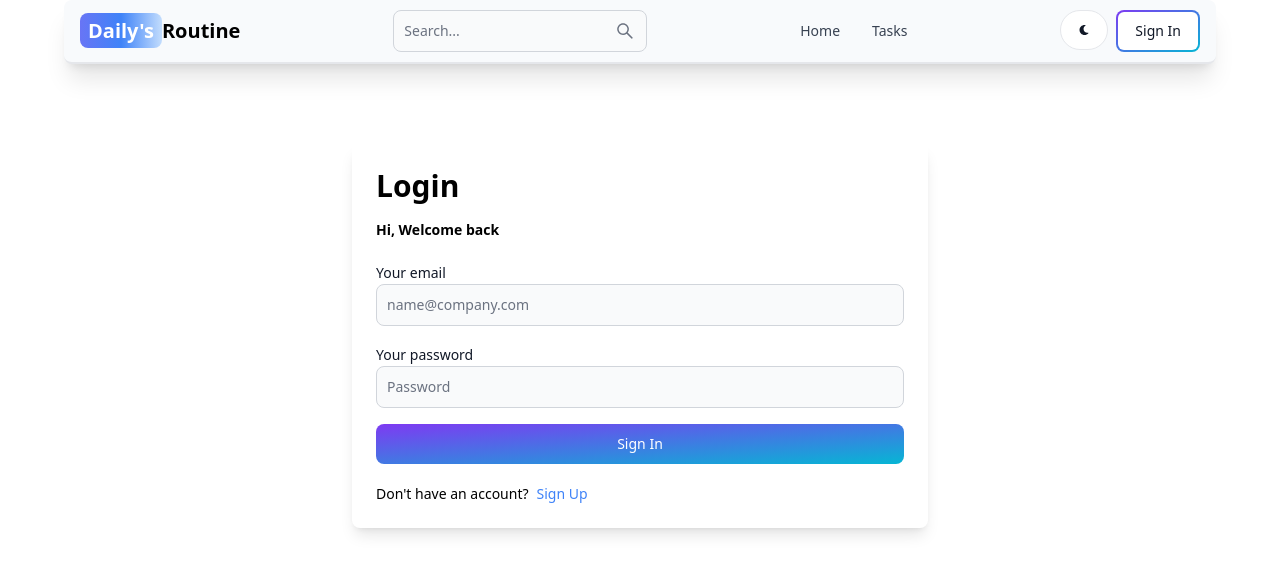
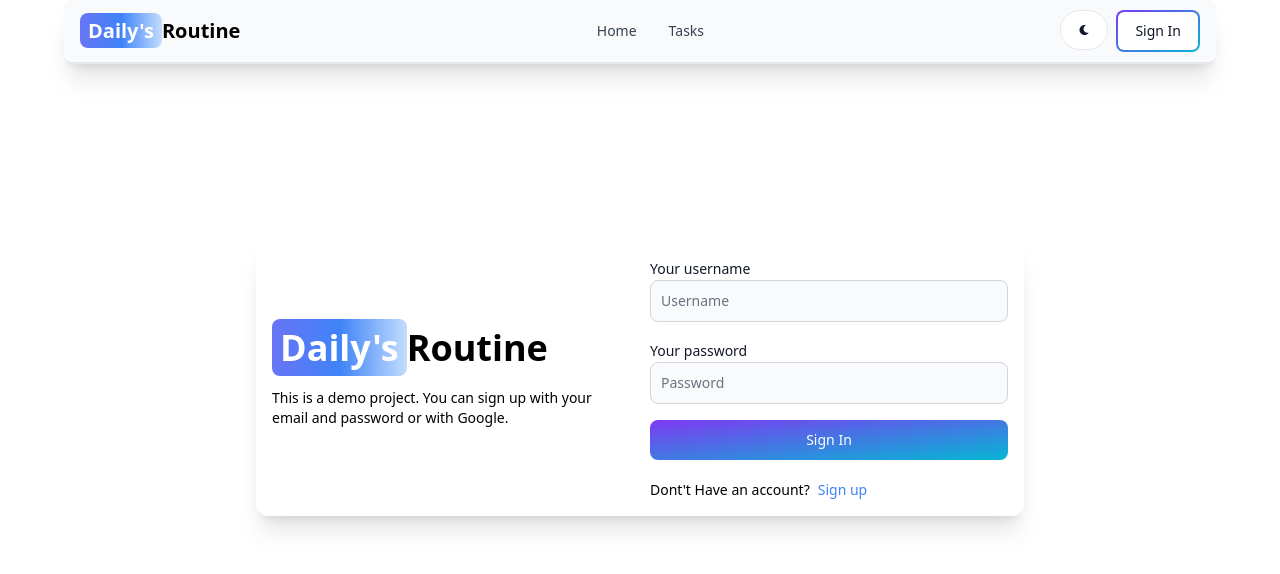
Before and after one commit to SwornimShrestha/RoutineApplication, a React (Vite) app: page /sign-in in a window 1280 px wide. Shown: the top 574 px of the page. Built offline with nearby package versions, Linux system fonts and the light colour scheme.

Commit message:
OtpIncomplete

```diff
--- a/src/components/Header.jsx
+++ b/src/components/Header.jsx
@@ -18,7 +18,7 @@ const Header = () => {
           </span>
           Routine
         </Link>
-        <TextInput
+        {/* <TextInput
           type="text"
           placeholder="Search..."
           rightIcon={AiOutlineSearch}
@@ -27,7 +27,7 @@ const Header = () => {
 
         <Button className="w-12 h-10 lg:hidden" color="gray" pill>
           <AiOutlineSearch />
-        </Button>
+        </Button> */}
         <div className="flex gap-2 md:order-2">
           <Button className="w-12 h-10 hidden sm:inline " color="gray" pill>
             <FaMoon />
--- a/src/components/Otp.jsx
+++ b/src/components/Otp.jsx
@@ -1,113 +1,190 @@
-import React, { useState } from "react";
+// import React, { useState } from "react";
 
-const Otp = ({ email }) => {
-  const [otp, setOtp] = useState("");
+// const Otp = ({ email }) => {
+//   const [otp, setOtp] = useState("");
 
-  const handleSubmit = async (e) => {
-    e.preventDefault();
+//   const handleSubmit = async (e) => {
+//     e.preventDefault();
 
-    const res = await fetch(
-      `http://localhost:8080/api/auth/verify-otp?otp=${otp}&email=${email}`,
-      {
-        method: "POST",
+//     const res = await fetch(
+//       `http://localhost:8080/api/auth/verify-otp?otp=${otp}&email=${email}`,
+//       {
+//         method: "POST",
+//       }
+//     );
+//     if (res.ok) {
+//       console.log("OTP verified successfully.");
+//     } else {
+//       console.error("OTP verification failed.");
+//     }
+//   };
+//   return (
+//     <div>
+//       <div className="relative flex min-h-screen flex-col justify-center overflow-hidden bg-gray-50 py-12">
+//         <div className="relative bg-white px-6 pt-10 pb-9 shadow-lg mx-auto w-full max-w-sm rounded-2xl">
+//           <div className="mx-auto flex w-full max-w-sm flex-col space-y-16">
+//             <div className="flex flex-col items-center justify-center text-center space-y-2">
+//               <div className="font-semibold text-xl">
+//                 <p>Email Verification</p>
+//               </div>
+//               <div className="flex flex-row text-sm font-medium text-gray-400">
+//                 <p>We have sent a code to your email ****@gmail.com</p>
+//               </div>
+//             </div>
+
+//             <div>
+//               <form onSubmit={handleSubmit}>
+//                 <input
+//                   type="number"
+//                   value={otp}
+//                   onChange={(e) => setOtp(e.target.value)}
+//                 />
+//                 {/* <div className="flex flex-col space-y-16">
+//                   <div className="flex flex-row items-center justify-between mx-auto w-full max-w-xs gap-2">
+//                     <div className="w-16 h-16 ">
+//                       <input
+//                         className="w-full h-full flex flex-col items-center justify-center text-center px-5 outline-none rounded-xl border border-gray-200 text-lg bg-white focus:bg-gray-50 focus:ring-1 ring-blue-700"
+//                         type="text"
+//                       />
+//                     </div>
+//                     <div className="w-16 h-16 ">
+//                       <input
+//                         className="w-full h-full flex flex-col items-center justify-center text-center px-5 outline-none rounded-xl border border-gray-200 text-lg bg-white focus:bg-gray-50 focus:ring-1 ring-blue-700"
+//                         type="text"
+//                       />
+//                     </div>
+//                     <div className="w-16 h-16 ">
+//                       <input
+//                         className="w-full h-full flex flex-col items-center justify-center text-center px-5 outline-none rounded-xl border border-gray-200 text-lg bg-white focus:bg-gray-50 focus:ring-1 ring-blue-700"
+//                         type="text"
+//                       />
+//                     </div>
+//                     <div className="w-16 h-16 ">
+//                       <input
+//                         className="w-full h-full flex flex-col items-center justify-center text-center px-5 outline-none rounded-xl border border-gray-200 text-lg bg-white focus:bg-gray-50 focus:ring-1 ring-blue-700"
+//                         type="text"
+//                       />
+//                     </div>
+//                     <div className="w-16 h-16 ">
+//                       <input
+//                         className="w-full h-full flex flex-col items-center justify-center text-center px-5 outline-none rounded-xl border border-gray-200 text-lg bg-white focus:bg-gray-50 focus:ring-1 ring-blue-700"
+//                         type="text"
+//                       />
+//                     </div>
+//                     <div className="w-16 h-16 ">
+//                       <input
+//                         className="w-full h-full flex flex-col items-center justify-center text-center px-5 outline-none rounded-xl border border-gray-200 text-lg bg-white focus:bg-gray-50 focus:ring-1 ring-blue-700"
+//                         type="text"
+//                       />
+//                     </div>
+//                   </div>
+
+//                   <div className="flex flex-col space-y-5">
+//                     <div>
+//                       <button
+//                         type="submit"
+//                         className="flex flex-row items-center justify-center text-center w-full border rounded-xl outline-none py-5 bg-blue-700 border-none text-white text-sm shadow-sm"
+//                       >
+//                         Verify Account
+//                       </button>
+//                     </div>
+
+//                     <div className="flex flex-row items-center justify-center text-center text-sm font-medium space-x-1 text-gray-500">
+//                       <p>Didn't recieve code?</p>{" "}
+//                       <a
+//                         className="flex flex-row items-center text-blue-600"
+//                         href="http://"
+//                         target="_blank"
+//                         rel="noopener noreferrer"
+//                       >
+//                         Resend
+//                       </a>
+//                     </div>
+//                   </div>
+//                 </div> */}
+//               </form>
+//             </div>
+//           </div>
+//         </div>
+//       </div>
+//     </div>
+//   );
+// };
+
+// export default Otp;
+
+"use client";
+
+import { Button, Checkbox, Label, Modal, TextInput } from "flowbite-react";
+import { useState } from "react";
+
+import React from "react";
+
+const Otp = () => {
+  const [openModal, setOpenModal] = useState(true);
+  const [email, setEmail] = useState("");
+
+  function onCloseModal() {
+    setOpenModal(false);
+    setEmail("");
   }
-    );
-    if (res.ok) {
-      console.log("OTP verified successfully.");
-    } else {
-      console.error("OTP verification failed.");
-    }
-  };
+
   return (
+    <>
+      <Button onClick={() => setOpenModal(true)}>Toggle modal</Button>
+      <Modal show={openModal} size="md" onClose={onCloseModal} popup>
+        <Modal.Header />
+        <Modal.Body>
+          <div className="space-y-6">
+            <h3 className="text-xl font-medium text-gray-900 dark:text-white">
+              Sign in to our platform
+            </h3>
             <div>
-      <div className="relative flex min-h-screen flex-col justify-center overflow-hidden bg-gray-50 py-12">
-        <div className="relative bg-white px-6 pt-10 pb-9 shadow-lg mx-auto w-full max-w-sm rounded-2xl">
-          <div className="mx-auto flex w-full max-w-sm flex-col space-y-16">
-            <div className="flex flex-col items-center justify-center text-center space-y-2">
-              <div className="font-semibold text-xl">
-                <p>Email Verification</p>
+              <div className="mb-2 block">
+                <Label htmlFor="email" value="Your email" />
               </div>
-              <div className="flex flex-row text-sm font-medium text-gray-400">
-                <p>We have sent a code to your email ****@gmail.com</p>
-              </div>
-            </div>
-
-            <div>
-              <form onSubmit={handleSubmit}>
-                <input
-                  type="number"
-                  value={otp}
-                  onChange={(e) => setOtp(e.target.value)}
-                />
-                {/* <div className="flex flex-col space-y-16">
-                  <div className="flex flex-row items-center justify-between mx-auto w-full max-w-xs gap-2">
-                    <div className="w-16 h-16 ">
-                      <input
-                        className="w-full h-full flex flex-col items-center justify-center text-center px-5 outline-none rounded-xl border border-gray-200 text-lg bg-white focus:bg-gray-50 focus:ring-1 ring-blue-700"
-                        type="text"
+              <TextInput
+                id="email"
+                placeholder="name@company.com"
+                value={email}
+                onChange={(event) => setEmail(event.target.value)}
+                required
               />
             </div>
-                    <div className="w-16 h-16 ">
-                      <input
-                        className="w-full h-full flex flex-col items-center justify-center text-center px-5 outline-none rounded-xl border border-gray-200 text-lg bg-white focus:bg-gray-50 focus:ring-1 ring-blue-700"
-                        type="text"
-                      />
+            <div>
+              <div className="mb-2 block">
+                <Label htmlFor="password" value="Your password" />
               </div>
-                    <div className="w-16 h-16 ">
-                      <input
-                        className="w-full h-full flex flex-col items-center justify-center text-center px-5 outline-none rounded-xl border border-gray-200 text-lg bg-white focus:bg-gray-50 focus:ring-1 ring-blue-700"
-                        type="text"
-                      />
+              <TextInput id="password" type="password" required />
             </div>
-                    <div className="w-16 h-16 ">
-                      <input
-                        className="w-full h-full flex flex-col items-center justify-center text-center px-5 outline-none rounded-xl border border-gray-200 text-lg bg-white focus:bg-gray-50 focus:ring-1 ring-blue-700"
-                        type="text"
-                      />
+            <div className="flex justify-between">
+              <div className="flex items-center gap-2">
+                <Checkbox id="remember" />
+                <Label htmlFor="remember">Remember me</Label>
               </div>
-                    <div className="w-16 h-16 ">
-                      <input
-                        className="w-full h-full flex flex-col items-center justify-center text-center px-5 outline-none rounded-xl border border-gray-200 text-lg bg-white focus:bg-gray-50 focus:ring-1 ring-blue-700"
-                        type="text"
-                      />
+              <a
+                href="#"
+                className="text-sm text-cyan-700 hover:underline dark:text-cyan-500"
+              >
+                Lost Password?
+              </a>
             </div>
-                    <div className="w-16 h-16 ">
-                      <input
-                        className="w-full h-full flex flex-col items-center justify-center text-center px-5 outline-none rounded-xl border border-gray-200 text-lg bg-white focus:bg-gray-50 focus:ring-1 ring-blue-700"
-                        type="text"
-                      />
+            <div className="w-full">
+              <Button>Log in to your account</Button>
             </div>
-                  </div>
-
-                  <div className="flex flex-col space-y-5">
-                    <div>
-                      <button
-                        type="submit"
-                        className="flex flex-row items-center justify-center text-center w-full border rounded-xl outline-none py-5 bg-blue-700 border-none text-white text-sm shadow-sm"
+            <div className="flex justify-between text-sm font-medium text-gray-500 dark:text-gray-300">
+              Not registered?&nbsp;
+              <a
+                href="#"
+                className="text-cyan-700 hover:underline dark:text-cyan-500"
               >
-                        Verify Account
-                      </button>
-                    </div>
-
-                    <div className="flex flex-row items-center justify-center text-center text-sm font-medium space-x-1 text-gray-500">
-                      <p>Didn't recieve code?</p>{" "}
-                      <a
-                        className="flex flex-row items-center text-blue-600"
-                        href="http://"
-                        target="_blank"
-                        rel="noopener noreferrer"
-                      >
-                        Resend
+                Create account
               </a>
             </div>
           </div>
-                </div> */}
-              </form>
-            </div>
-          </div>
-        </div>
-      </div>
-    </div>
+        </Modal.Body>
+      </Modal>
+    </>
   );
 };
 
--- a/src/pages/SignIn.jsx
+++ b/src/pages/SignIn.jsx
@@ -1,43 +1,118 @@
-import React from "react";
-import { Button, Label, TextInput } from "flowbite-react";
-import { Link } from "react-router-dom";
-const SignUp = () => {
+import React, { useState } from "react";
+import { Button, Label, TextInput, Alert, Spinner } from "flowbite-react";
+import { Link, useNavigate } from "react-router-dom";
+
+const SignIn = () => {
+  const [formData, setFormData] = useState({});
+  const [errorMessage, setErrorMessage] = useState(null);
+  const [loading, setloading] = useState(false);
+  const navigate = useNavigate();
+
+  const handleChange = (e) => {
+    setFormData({ ...formData, [e.target.id]: e.target.value.trim() });
+  };
+
+  const handleSubmit = async (e) => {
+    e.preventDefault();
+    if (!formData.username || !formData.password) {
+      return setErrorMessage("Please fill out all fields.");
+    }
+    try {
+      setErrorMessage(null);
+      setloading(true);
+
+      // localStorage.setItem("formData", JSON.stringify(formData));
+      // alert("Data saved to localstorage");
+      const res = await fetch("http://localhost:8080/api/v1/auth/signIn", {
+        method: "POST",
+        headers: { "Content-Type": "application/json" },
+        body: JSON.stringify(formData),
+      });
+
+      const data = await res.json(); // Parse the response as JSON
+
+      setloading(false);
+
+      if (!res.ok || data.status !== "success") {
+        return setErrorMessage(
+          data.message || "An error occurred during sign-in."
+        );
+      }
+
+      navigate("/");
+    } catch (error) {
+      setErrorMessage(error.message);
+      setloading(false);
+    }
+  };
   return (
-    <div className="min-h-screen mt-20">
-      <div className=" z-10 flex max-w-xl mx-auto flex-col md:flex-col p-8 md:p-6 gap-5 shadow-lg rounded-lg">
-        <div className="">
-          <h1 className="text-3xl font-semibold mb-4">Login</h1>
+    <div className="min-h-screen mt-44 ">
+      <div className=" flex p-8 md:p-4 max-w-3xl mx-auto flex-col md:flex-row md:items-center gap-5 shadow-xl rounded-xl">
+        {/* left */}
+        <div className="flex-1">
+          <Link to="/" className="font-bold dark:text-white text-4xl">
+            <span className="px-2 py-1 bg-gradient-to-r from-indigo-500 via-blue-500 to-blue-200 rounded-lg text-white">
+              Daily's
+            </span>
+            Routine
+          </Link>
+          <p className="text-sm mt-5">
+            This is a demo project. You can sign up with your email and password
+            or with Google.
+          </p>
+        </div>
+        {/* right */}
 
-          <h4 className="text-sm font-semibold">Hi, Welcome back</h4>
-        </div>
-        <div className="">
-          <form className="flex flex-col gap-4">
+        <div className="flex-1">
+          <form className="flex flex-col gap-4 " onSubmit={handleSubmit}>
             <div>
-              <Label value="Your email" />
+              <Label value="Your username" />
               <TextInput
-                type="email"
-                placeholder="name@company.com"
-                id="email"
+                type="text"
+                placeholder="Username"
+                id="username"
+                onChange={handleChange}
               />
             </div>
             <div>
               <Label value="Your password" />
-              <TextInput type="password" placeholder="Password" id="password" />
+              <TextInput
+                type="password"
+                placeholder="Password"
+                id="password"
+                onChange={handleChange}
+              />
             </div>
-            <Button gradientDuoTone="purpleToBlue" type="submit">
-              Sign In
+            <Button
+              gradientDuoTone="purpleToBlue"
+              type="submit"
+              disabled={loading}
+            >
+              {loading ? (
+                <>
+                  <Spinner size="sm" />
+                  <span className="pl-3">Loading...</span>
+                </>
+              ) : (
+                "Sign In"
+              )}
             </Button>
           </form>
           <div className="flex gap-2 text-sm mt-5">
-            <span>Don't have an account?</span>
+            <span> Dont't Have an account?</span>
             <Link to="/sign-up" className="text-blue-500">
-              Sign Up
+              Sign up
             </Link>
           </div>
+          {errorMessage && (
+            <Alert className="mt-5" color="failure">
+              {errorMessage}
+            </Alert>
+          )}
         </div>
       </div>
     </div>
   );
 };
 
-export default SignUp;
+export default SignIn;
--- a/src/pages/SignUp.jsx
+++ b/src/pages/SignUp.jsx
@@ -1,5 +1,5 @@
 import React, { useState } from "react";
-import { Button, Label, TextInput, Alert, Spinner } from "flowbite-react";
+import { Button, Label, TextInput, Alert, Spinner, Modal } from "flowbite-react";
 import { Link } from "react-router-dom";
 import Otp from "../components/Otp";
 
@@ -35,7 +35,7 @@ const SignUp = () => {
     try {
       setErrorMessage(null);
       setLoading(true);
-      const res = await fetch("http://localhost:8080/api/auth", {
+      const res = await fetch("http://localhost:8080/api/v1/auth/signUp", {
         method: "POST",
         body: formData,
       });
@@ -47,13 +47,13 @@ const SignUp = () => {
         console.log(
           "User registered successfully. Please check your email for OTP."
         );
-        setIsOtpDialogOpen(true);
+        // setIsOtpDialogOpen(true);
+        setLoading(false);
       } else {
         console.error("Registration failed.");
       }
     } catch (error) {
       setErrorMessage(error.message);
-      setLoading(false);
     }
 
     // try {
@@ -173,6 +173,11 @@ const SignUp = () => {
                 "Sign Up"
               )}
             </Button>
+            <Button
+              onClick={() => setIsOtpDialogOpen((prevState) => !prevState)}
+            >
+              OTP
+            </Button>
           </form>
           <div className="flex gap-2 text-sm mt-5">
             <span>Have an account?</span>
@@ -187,6 +192,7 @@ const SignUp = () => {
           )}
         </div>
       </div>{" "}
+
       {isOtpDialogOpen && <Otp email={email} />}
     </div>
   );
```
Lines whose indentation alone changed are shown as unchanged.
